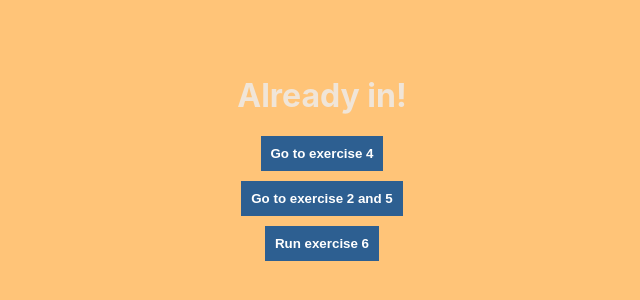
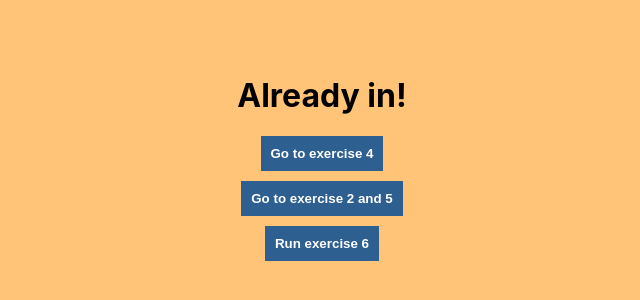
Before and after one commit to minatr-png/PMDM, a React (Create React App) app in the folder examen-2ev/: page / in a window 1280 px wide. Shown: the part 242-542 px from the top of the page, without its empty margins (318-958 px from the left). Built offline with nearby package versions, Linux system fonts and the light colour scheme.

Commit message:
Cambio de color del texto

```diff
--- a/examen-2ev/src/App.css
+++ b/examen-2ev/src/App.css
@@ -6,5 +6,5 @@
   height: 100vh;
   width: 100%;
   background-color: #ffc478;
-  color: #f0e5d8;
+  color: black;
 }
--- a/examen-2ev/src/components/MainView.js
+++ b/examen-2ev/src/components/MainView.js
@@ -26,7 +26,7 @@ class MainView extends React.Component {
         }
 
         return (
-            <div style={{display: "flex", flexDirection: "column", alignItems: "center", justifyContent: "center"}}>
+            <div style={{display: "flex", flexDirection: "column", alignItems: "center"}}>
                 <h1>{this.state.title}</h1>
                 <NavLink to={'/EXSeconView'} style={btnMargin}><button>Go to exercise 4</button></NavLink>
                 <NavLink to={'/Ejercicio1'} style={btnMargin}><button>Go to exercise 2 and 5</button></NavLink>
```
